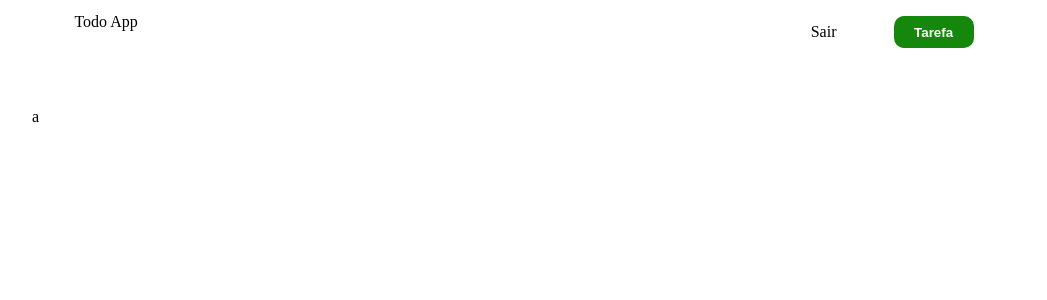
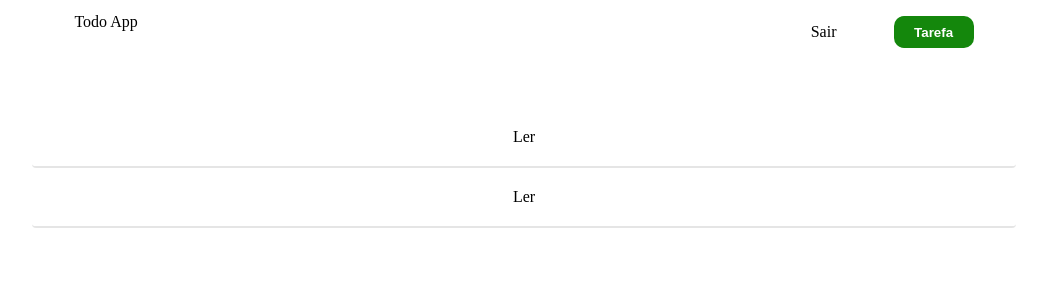
Before and after one commit to constThiagoSilva/todo-app, a React (Vite) app: page / in a window 1280 px wide. Shown: the top 300 px of the page, without its empty margins (116-1163 px from the left). Built offline with nearby package versions, Linux system fonts and the light colour scheme.

Commit message:
build: add react icons

```diff
--- a/package.json
+++ b/package.json
@@ -11,6 +11,7 @@
   "dependencies": {
     "react": "^18.2.0",
     "react-dom": "^18.2.0",
+    "react-icons": "^4.4.0",
     "styled-components": "^5.3.5"
   },
   "devDependencies": {
--- /dev/null
+++ b/src/components/TaskItem/index.tsx
@@ -0,0 +1,14 @@
+import { ITask } from "../../interfaces/models/ITask"
+import { Container } from "./styles"
+
+interface TaskItemProps {
+    task: ITask;
+}
+
+export const TaskItem = ({task}: TaskItemProps) => {
+    return (
+        <Container>
+            {task.title}
+        </Container>
+    )
+}
--- /dev/null
+++ b/src/components/TaskItem/styles.ts
@@ -0,0 +1,13 @@
+import styled from "styled-components";
+
+export const Container = styled.div`
+    width: 100%;
+    height: 60px;
+
+    border-bottom: 2px solid rgba(0,0,0,0.1);
+    border-radius: 4px;
+
+    display: flex;
+    justify-content: space-around;
+    align-items: center;
+`
--- a/src/pages/Main/index.tsx
+++ b/src/pages/Main/index.tsx
@@ -1,4 +1,6 @@
 import { Button } from "../../components/Button";
+import { TaskItem } from "../../components/TaskItem";
+import { ITask } from "../../interfaces/models/ITask";
 import {
   Container,
   Content,
@@ -6,6 +8,20 @@ import {
 } from "./style";
 
 export const MainPage = () => {
+  const DATA: ITask[] = [
+    {
+      id: 1,
+      userId: 1,
+      title: 'Ler',
+      situation: false,
+    },
+    {
+      id: 2,
+      userId: 1,
+      title: 'Ler',
+      situation: true,
+    }
+  ]
   return (
     <Container>
       <header>
@@ -21,7 +37,9 @@ export const MainPage = () => {
       </header>
       <Content>
         <TaskListContaner>
-          a
+          {
+            DATA.map(task => <TaskItem task={task}/>)
+          }
         </TaskListContaner>
       </Content>
     </Container>
```
Also changed, not shown: src/interfaces/models/ITask.ts (+4 -4 lines), 1 other file (tests, documents, lock files or other folders).
